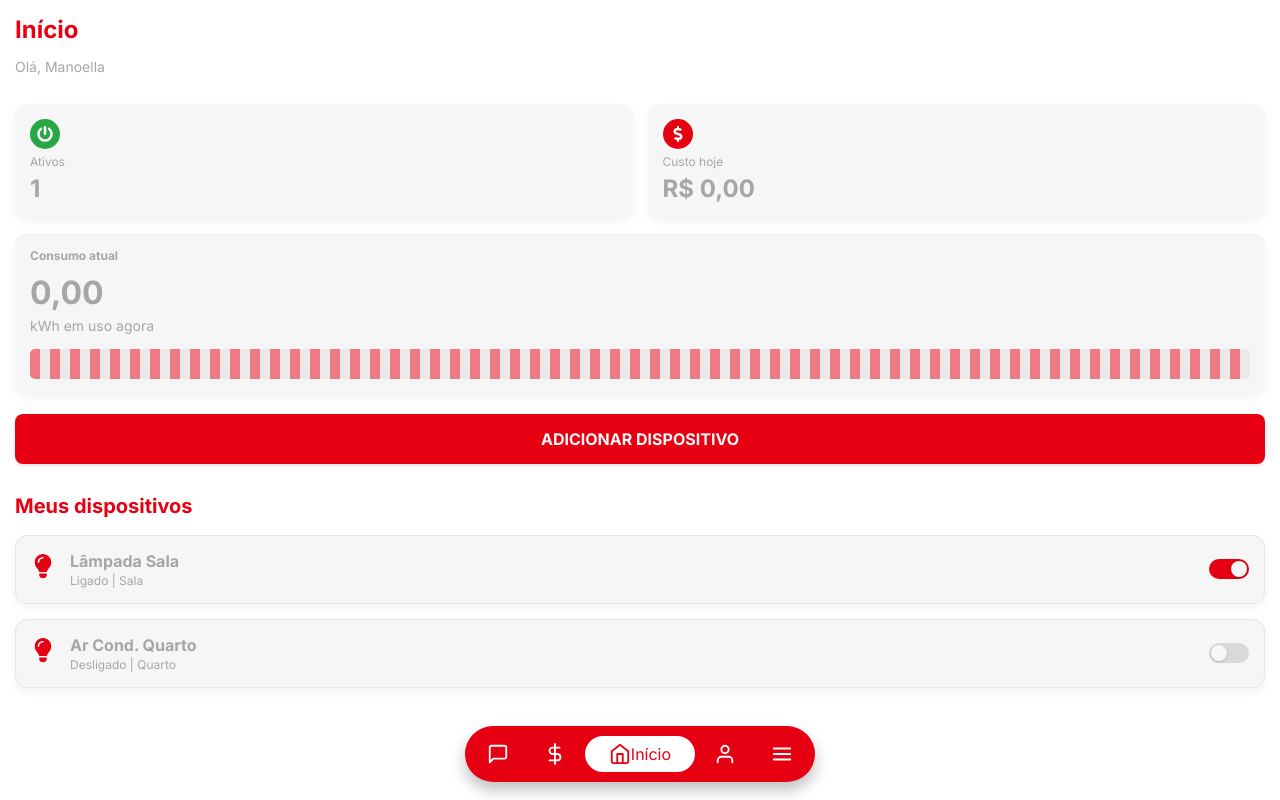
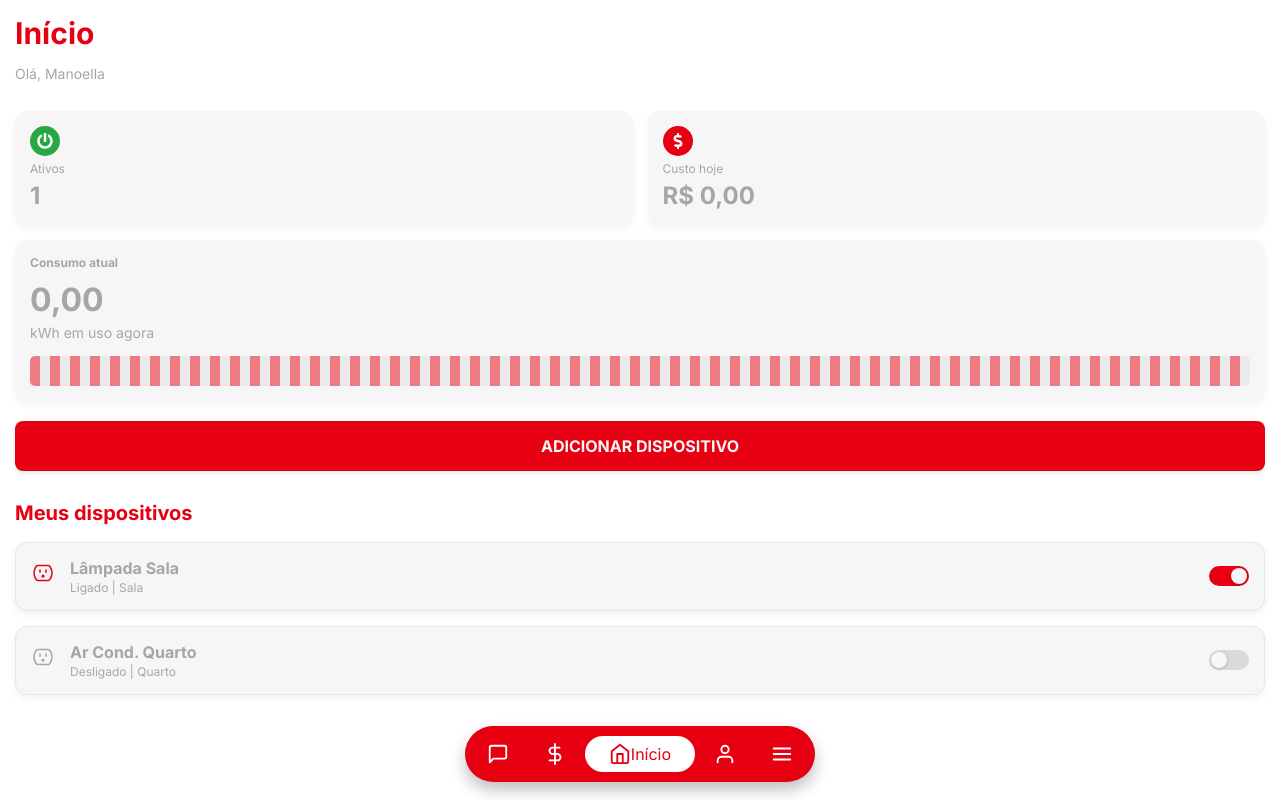
Before and after one commit to manoellaginez/app.goodwe, a React (Vite) app: page / in a window 1280 px wide. Built offline with nearby package versions, Linux system fonts and the light colour scheme.

Commit message:
ajuste detalhes

```diff
--- a/src/App.jsx
+++ b/src/App.jsx
@@ -9,6 +9,7 @@ import Perfil from './pages/home/perfil.jsx';
 import Mais from './pages/home/mais.jsx';
 import DetalheDispositivo from './pages/home/detalhedispositivo.jsx';
 import Assistente from './pages/home/assistente.jsx';
+import './styles/standard_text.css';
 
 const initialDevices = [
   { id: 1, name: 'Lâmpada Sala', type: 'Lâmpada', status: true, room: 'Sala' },
--- a/src/components/DispositivoCard.jsx
+++ b/src/components/DispositivoCard.jsx
@@ -1,6 +1,13 @@
 import React from 'react';
-import { FaLightbulb } from 'react-icons/fa'; // lampada
-export default function DispositivoCard({ device, onToggle }) { // corrigir erro de exportacao
+
+import { BsOutlet } from 'react-icons/bs';
+
+export default function DispositivoCard({ device, onToggle }) {
+    // Corrigi o erro de exportação, pois 'export default function' está correto para um componente funcional.
+
+    // define as cores do ícone
+    const activeColor = '#e60012'; // Cor primária (vermelho/ativo)
+    const inactiveColor = 'var(--cor-texto-escuro)';
 
     // funcao chamada ao clicar no toggle
     const handleToggle = () => {
@@ -16,8 +23,14 @@ export default function DispositivoCard({ device, onToggle }) { // corrigir erro
 
             {/* Ícone */}
             <div className="device-icon-container">
-        {/* Aqui você pode usar ícones diferentes baseados em device.type se quiser */}
-        <FaLightbulb />
+                {/* Ícone BsOutlet (Tomada) */}
+                <BsOutlet
+                    size={24}
+                    style={{
+                        // O ícone usa a cor primária quando ativo, e a cor inativa quando desligado.
+                        color: device.status ? activeColor : inactiveColor
+                    }}
+                />
             </div>
 
             {/* Informações do Dispositivo */}
--- a/src/pages/home/gastos.jsx
+++ b/src/pages/home/gastos.jsx
@@ -184,7 +184,7 @@ export default function Gastos() {
       {/* GRÁFICO (Gastos por Hora) */}
       <div className="graph-card" style={{ marginBottom: '20px', padding: '15px', borderRadius: '12px', backgroundColor: 'var(--cor-fundo-secundario)', boxShadow: '0 4px 10px rgba(0, 0, 0, 0.05)' }}>
         <div className="graph-header" style={{ display: 'flex', justifyContent: 'space-between', alignItems: 'center' }}>
-          <h3 style={{ color: textColor, margin: 0, fontSize: '18px' }}>Gastos por Hora</h3>
+          <h3 style={{ color: textColor, margin: 0, fontSize: '18px' }}>Gastos por hora</h3>
           <FaFilter style={{ color: secondaryTextColor, cursor: 'pointer', width: '20px', height: '20px' }} />
         </div>
         {/* Use uma altura flexível (e.g., aspect-ratio) para proporção */}
--- a/src/pages/home/inicio.jsx
+++ b/src/pages/home/inicio.jsx
@@ -1,6 +1,13 @@
 import React from 'react';
 import DispositivoCard from "../../components/DispositivoCard.jsx";
+// Linha 3 (Antiga): import { FaBolt, FaDollarSign, FaPlus, FaPowerOff, BsOutlet } from 'react-icons/fa';
+// -------------------------------------------------------------------------------------------------------
+
+// CORREÇÃO: Removemos BsOutlet do pacote 'fa'
 import { FaBolt, FaDollarSign, FaPlus, FaPowerOff } from 'react-icons/fa';
+// CORREÇÃO: BsOutlet não é usado neste arquivo, mas se fosse, você o importaria assim:
+// import { BsOutlet } from 'react-icons/bs';
+
 import { Link, useNavigate } from 'react-router-dom';
 
 export default function Inicio({ devices, onToggleDevice }) {
@@ -24,7 +31,7 @@ export default function Inicio({ devices, onToggleDevice }) {
             <div style={{ padding: '15px 0', color: 'var(--cor-texto-claro)' }}>
                 <h1
                     className="page-title"
-          style={{ margin: '0 0 5px', fontSize: '24px', color: titleColor }} // ESTILO ESPECÍFICO APLICADO AQUI
+                    style={{ margin: '0 0 5px', fontSize: '30px', color: titleColor }}
                 >
                     Início
                 </h1>
@@ -69,7 +76,7 @@ export default function Inicio({ devices, onToggleDevice }) {
 
             {/* LISTA DE DISPOSITIVOS */}
             <h2
-        style={{ marginTop: '30px', fontSize: '20px', color: titleColor }} // ESTILO ESPECÍFICO APLICADO AQUI
+                style={{ marginTop: '30px', fontSize: '20px', color: titleColor }}
             >
                 Meus dispositivos
             </h2>
--- /dev/null
+++ b/src/styles/standard_text.css
@@ -0,0 +1,28 @@
+/*
+ * Arquivo: standard_text.css
+ * Objetivo: Definir uma classe CSS para padronizar o tamanho de fontes em títulos de navegação e telas.
+ */
+
+/* Define uma variável CSS para o tamanho padrão que queremos manter */
+:root {
+  --standard-text-size: 1.25rem; /* Isso corresponde a aproximadamente 20px */
+}
+
+/* A classe principal que será usada em todos os textos alvo */
+.standard-title {
+  /* Aplica o tamanho definido na variável */
+  font-size: var(--standard-text-size);
+
+  /* Garantimos que a cor seja consistente, por exemplo, um preto escuro */
+  color: #2c3e50;
+
+  /* Define a espessura (peso) da fonte, se necessário */
+  font-weight: 600; /* Semi-negrito, bom para títulos */
+
+  /* Remove margens e paddings padrão se o elemento for um título (h1, h2, etc.) */
+  margin: 0;
+  padding: 0;
+
+  /* Outras propriedades comuns para garantir o padrão */
+  text-transform: none; /* Não altera maiúsculas/minúsculas, mas você pode usar 'uppercase' se quiser */
+}
```
Lines whose indentation alone changed are shown as unchanged.
